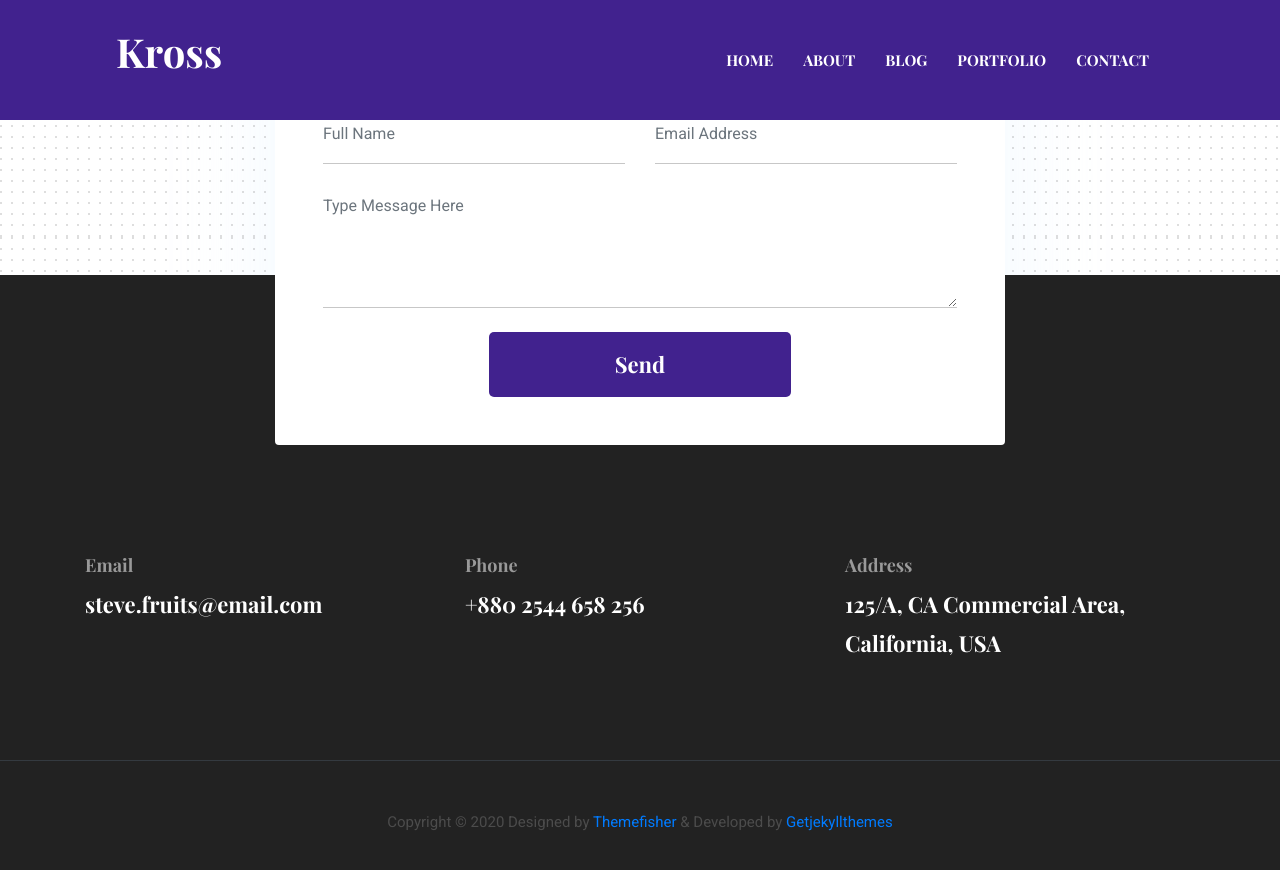
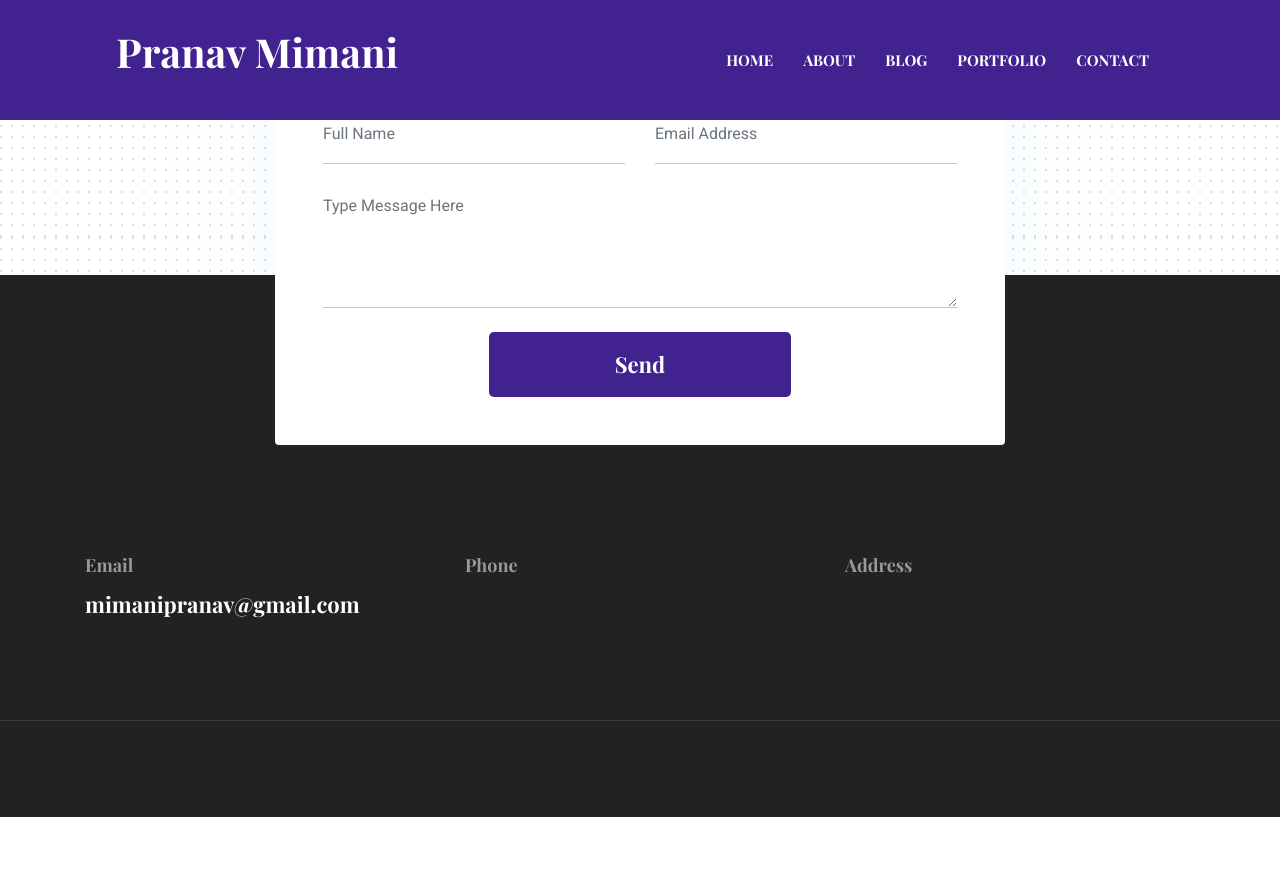
Before and after one commit to pranavmimani/pranavmimani.github.io, a Jekyll site: the page built from index.html, in a window 1280 px wide and 900 px high, scrolled down 6590 px. Shown: the top 870 px of the window. Built offline with Jekyll 4.4.1, drawn with Linux system fonts in a browser that asks for light colours; after the commit the page ends 7407 px from its top, so only the background shows below that.

Commit message:
Update settings.yml

```diff
--- a/_data/settings.yml
+++ b/_data/settings.yml
@@ -2,14 +2,14 @@
 #-------------------------------
 # General Site Settings
 
-title: Kross
+title: Pranav Mimani
 logo:
-author: themefisher
-description: this is meta description
-email: steve.fruits@email.com
-phone: +880 2544 658 256
-address: 125/A, CA Commercial Area, California, USA
-copyright: Copyright &copy; 2020 Designed by [Themefisher](https://themefisher.com) & Developed by [Getjekyllthemes](https://getjekyllthemes.com)
+author: Pranav
+description: I am a Macroeconomist
+email: mimanipranav@gmail.com
+phone:
+address:
+copyright:
 
 menu:
   - { name: About, link: "/about" }
@@ -300,4 +300,4 @@ client-slider-items:
 # Contact Section
 
 contact-title: Contact Info
-contact-email: steve.fruits@email.com
+contact-email: mimanipranav@gmail.com
```
